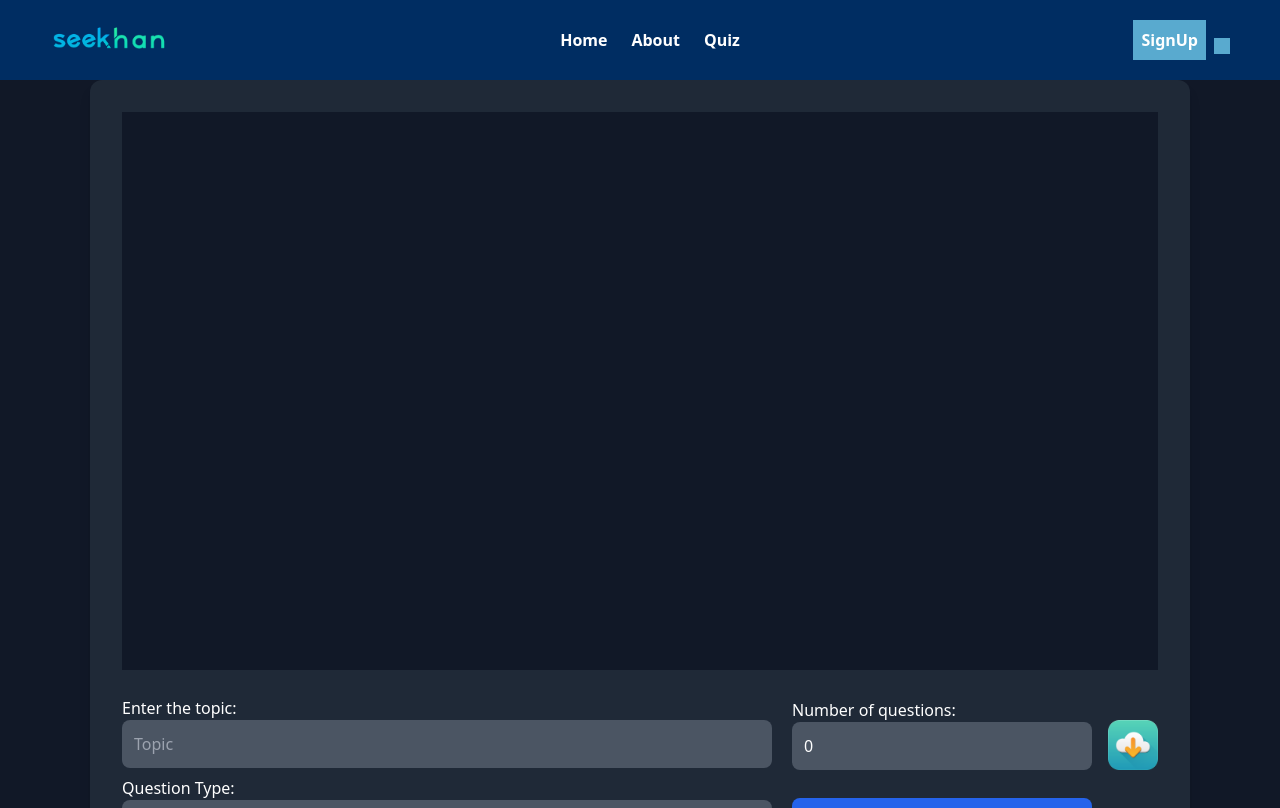
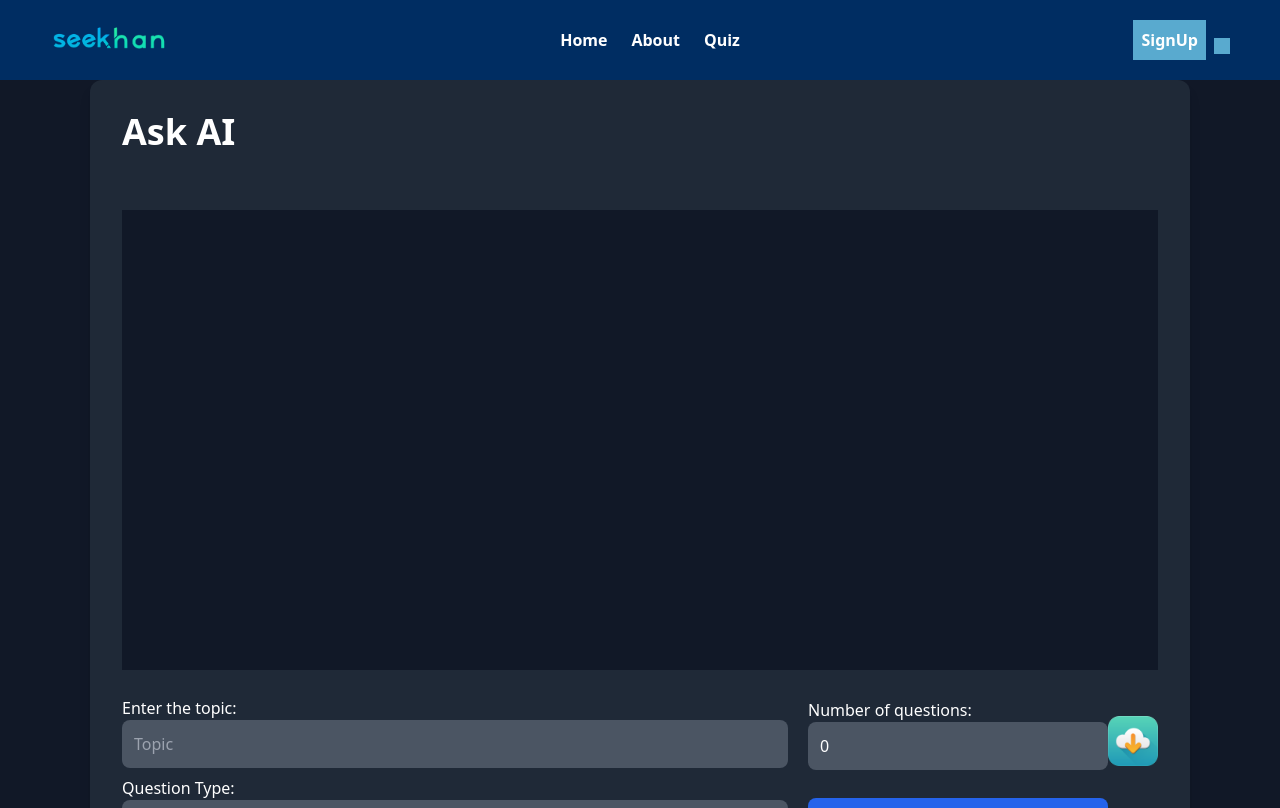
Before and after one commit to nishit009/seekhanApp, a React (Vite) app in the folder seekhan/: page /FineTune in a window 1280 px wide. Shown: the top 808 px of the page. Built offline with nearby package versions, Linux system fonts and the light colour scheme.

Commit message:
made some changes

```diff
--- a/seekhan/src/components/quizComponents/FineTune.jsx
+++ b/seekhan/src/components/quizComponents/FineTune.jsx
@@ -1,5 +1,5 @@
 import React, { useState } from "react";
-import download from "../assets/download.png";
+import downloadFile from "../assets/downloadFile.png";
 
 function FineTune() {
   const [topic, setTopic] = useState("");
@@ -63,26 +63,47 @@ function FineTune() {
       setLoading(false);
     }
   };
-  const getThefilesdownloaded = async () => {
-    const dataFile = new Blob([answers[answers.length - 1]], { type: ".txt" });
-    const formData = new FormData();
-    formData.append("file", dataFile);
+
+  const getFileDownload = async () => {
     try {
-      const response_file = await fetch("http://localhost:6969/files", {
-        method: "POST",
-        body: formData,
-      });
-      const resultFile = await response_file.json();
-      console.log(resultFile);
+      // Set loading state to true while processing
+      setLoading(true);
+
+      // Create a timestamp rounded to seconds (milliseconds removed)
+      const timestamp = Math.floor(Date.now() / 1000);
+
+      // Create a new Blob with the answers and specify the type as plain text
+      const dataFile = new Blob([answers.join("\n")], { type: "text/plain" });
+
+      // Create a link element
+      const link = document.createElement("a");
+
+      // Set the download attribute with a filename including the question type, number of questions, and timestamp (to seconds)
+      link.download = `answers_${type}_${question}_q_${timestamp}.txt`;
+
+      // Create a URL for the Blob and set it as the href of the link
+      link.href = URL.createObjectURL(dataFile);
+
+      // Programmatically click the link to trigger the download
+      link.click();
+
+      // Clean up the URL object
+      URL.revokeObjectURL(link.href);
     } catch (error) {
-      console.log(`error is this ${error}`);
+      console.log(`Error in the react to backend: ${error}`);
     }
+
+    // Set loading state to false once the process is complete
+    setLoading(false);
   };
 
   return (
     <div className="w-full h-screen bg-gray-900 flex items-center justify-center">
       <div className="w-[1100px] h-screen bg-gray-800 p-8 rounded-xl shadow-lg space-y-6 flex flex-col gap-y-[2px] ">
+      <p className="text-white text-4xl font-semibold mb-8">Ask AI</p>
+
         <div className="flex-grow bg-gray-900 w-full flex flex-col h-auto overflow-y-auto scrollbar text-white">
+
           {error && (
             <div className="bg-red-600 text-white p-2 rounded-lg ">
               <strong>Error:</strong> {error}
@@ -169,11 +190,11 @@ function FineTune() {
             </div>
           </form>
           <div>
-            <button onClick={getThefilesdownloaded} className="ml-4">
+            <button onClick={getFileDownload}>
               <img
-                src={download}
+                src={downloadFile}
                 alt="Download File"
-                className="w-[50px] h-[50px] mt-6"
+                className="w-[50px] h-[50px] mt-5"
               />
             </button>
           </div>
--- a/seekhan/src/components/quizComponents/Rag.jsx
+++ b/seekhan/src/components/quizComponents/Rag.jsx
@@ -91,6 +91,8 @@ function Rag() {
   return (
     <div className="w-full h-screen bg-gray-900 flex items-center justify-center">
       <div className="w-[1100px] h-screen bg-gray-800 p-8 rounded-xl shadow-lg space-y-6 flex flex-col gap-y-[2px]">
+      <p className="text-white text-4xl font-semibold mb-8">Generate from PDF</p>
+
         <div className="flex-grow bg-gray-900 w-full flex flex-col h-auto overflow-y-auto scrollbar text-white">
           {output.map((value,index) => (
             <div key={index}>
```
